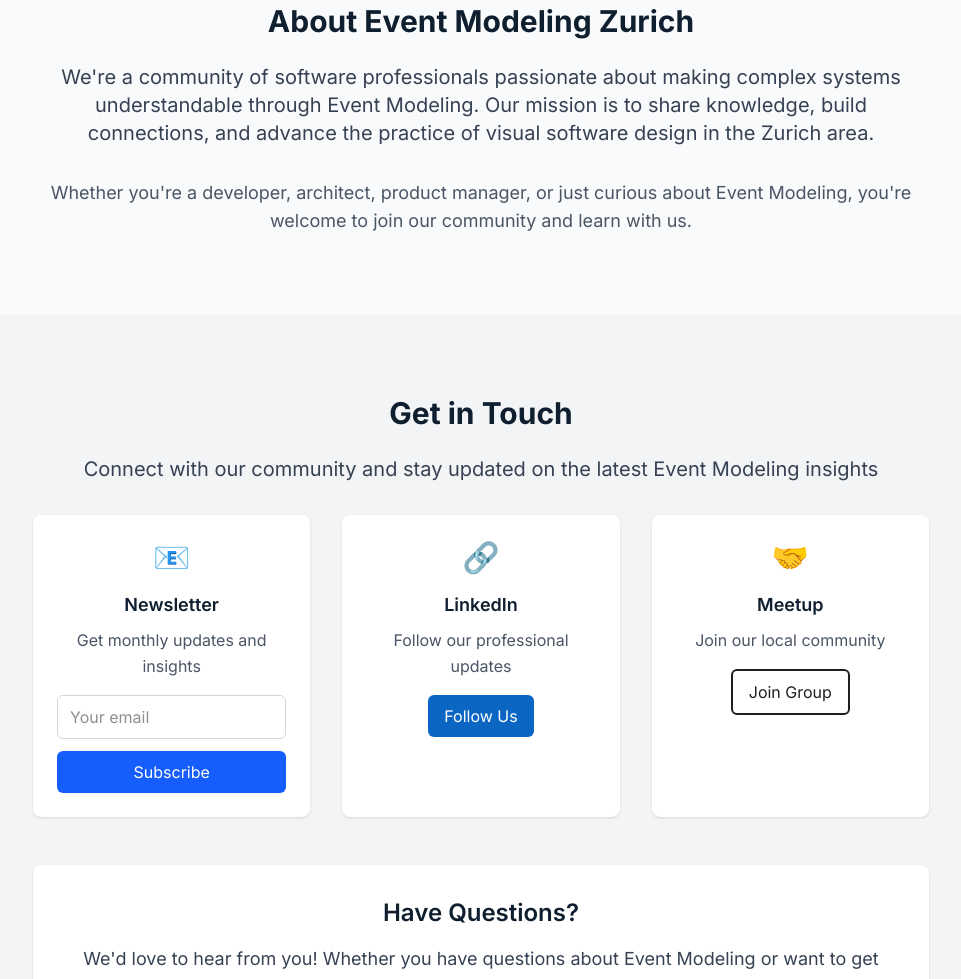
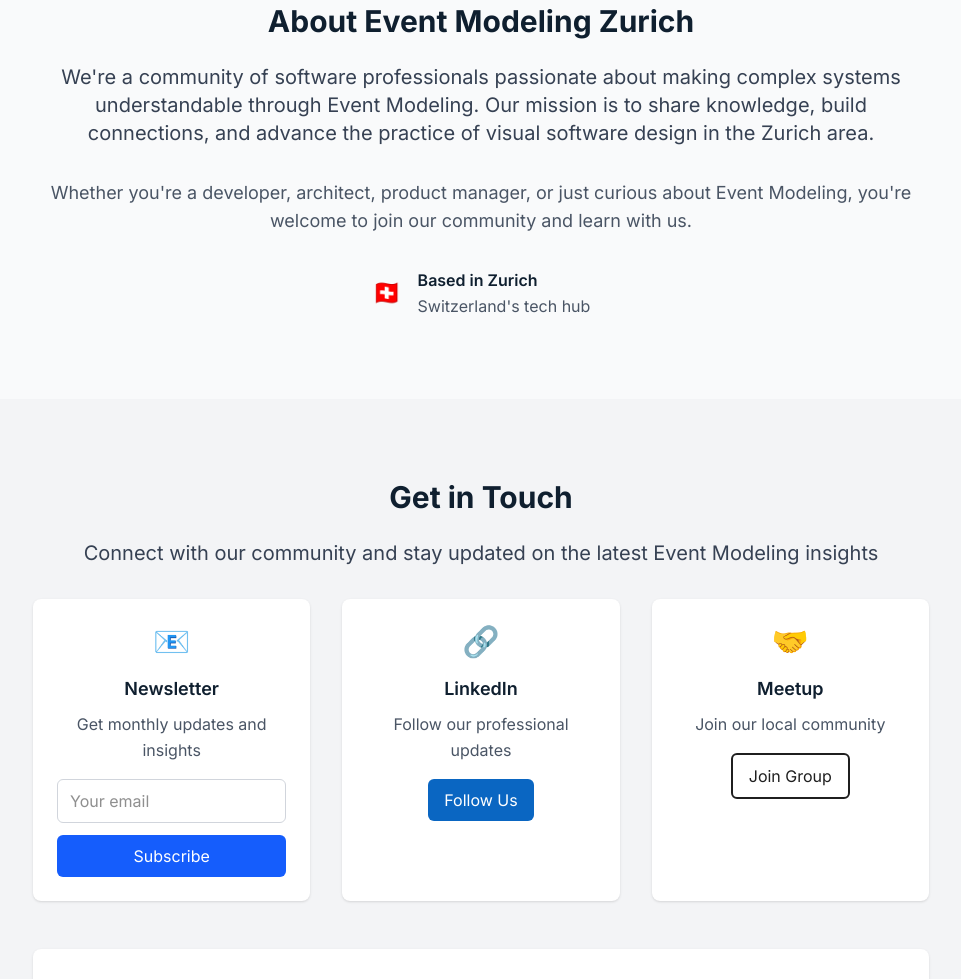
Before and after one commit to SBortz/event-modeling-zurich, an Astro site: page / in a window 1280 px wide. Shown: the part 2572-3551 px from the top of the page, without its empty margins (159-1120 px from the left). Built offline with nearby package versions, Linux system fonts and the light colour scheme; Astro itself is replaced by a stand-in of ours.

Commit message:
added switzerland back

```diff
--- a/src/pages/index.astro
+++ b/src/pages/index.astro
@@ -148,10 +148,19 @@ import Navigation from "../components/Navigation.astro";
           through Event Modeling. Our mission is to share knowledge, build connections, and advance the practice
           of visual software design in the Zurich area.
         </p>
-        <p class="text-lg text-gray-600">
+        <p class="text-lg text-gray-600 mb-8">
           Whether you're a developer, architect, product manager, or just curious about Event Modeling,
           you're welcome to join our community and learn with us.
         </p>
+
+        <!-- Local Connection -->
+        <div class="flex items-center justify-center space-x-4">
+          <div class="text-2xl">🇨🇭</div>
+          <div class="text-left">
+            <p class="font-semibold text-[#0f1f2f]">Based in Zurich</p>
+            <p class="text-gray-600">Switzerland's tech hub</p>
+          </div>
+        </div>
       </div>
     </section>
 
```
